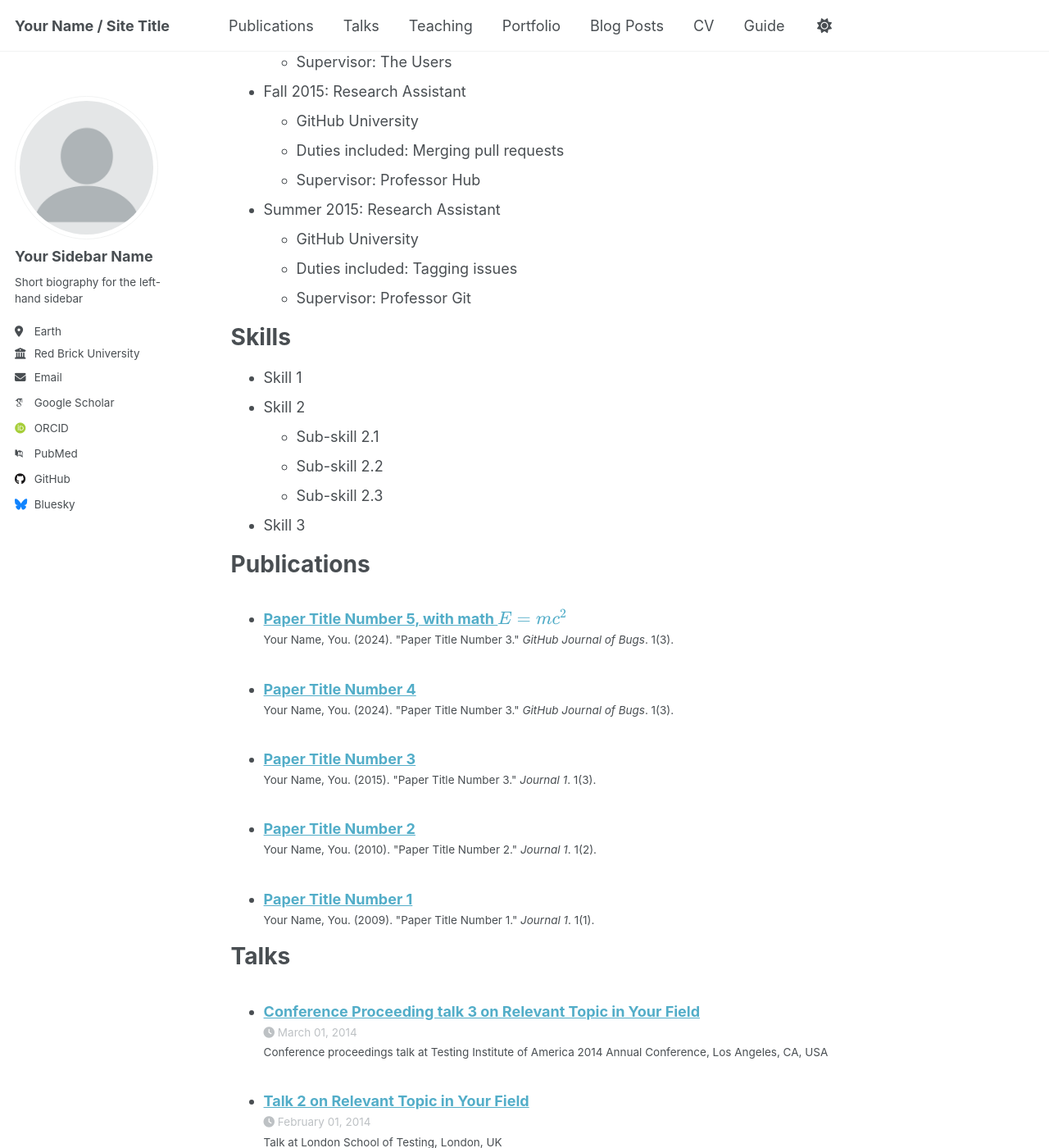
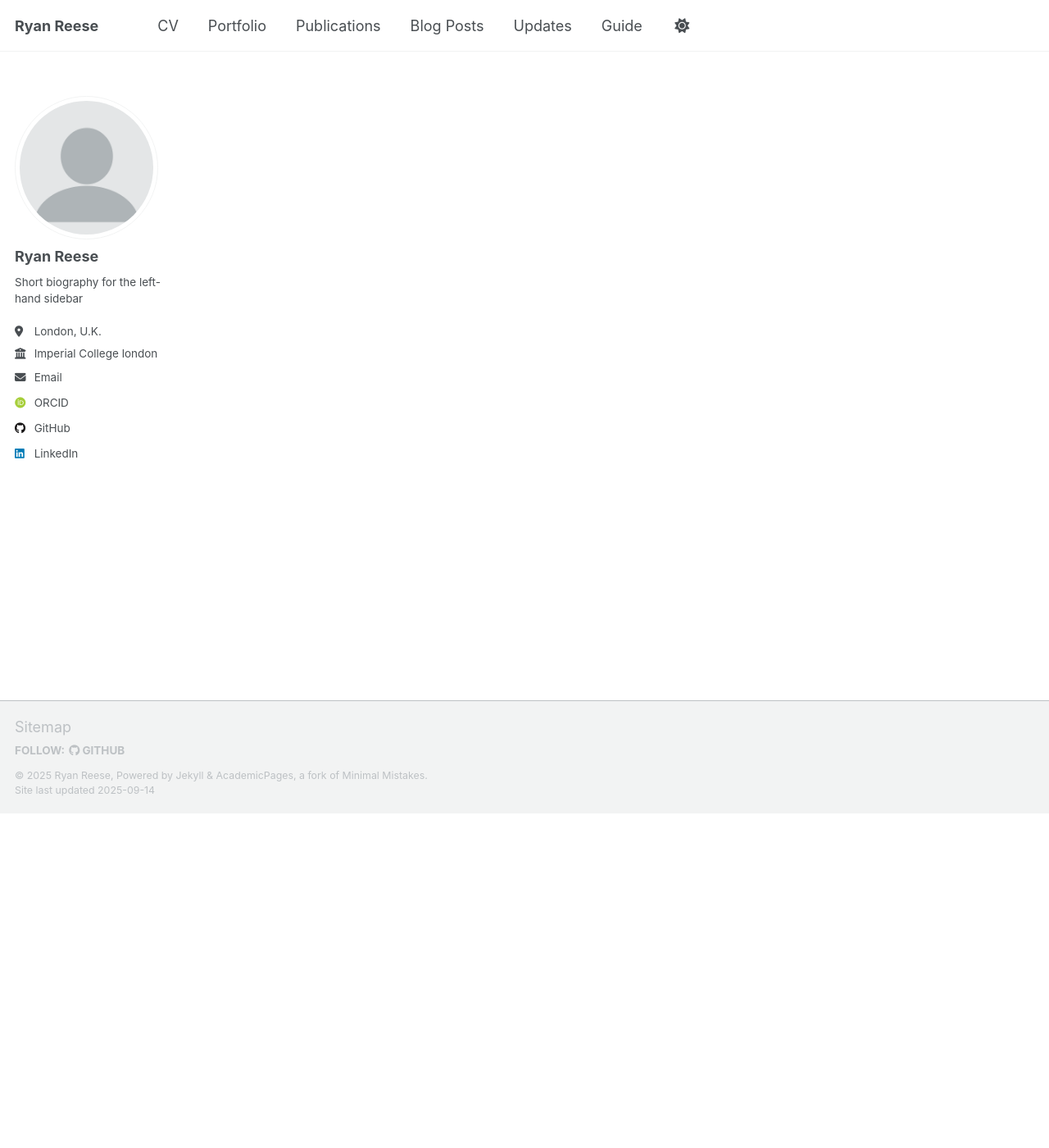
Before and after one commit to Ryan-Reese/Ryan-Reese.github.io, a Jekyll site: the page built from _pages/cv.html, in a window 1280 px wide and 1400 px high, scrolled down 408 px. Shown: the whole window at 82% size. Built offline with Jekyll 4.4.1, drawn with Linux system fonts in a browser that asks for light colours; some web fonts are replaced; a script that is not in the unit is left out; some of the changed text lies outside the part shown.

Commit message:
site settings and adding CV

```diff
--- a/_config.yml
+++ b/_config.yml
@@ -7,16 +7,16 @@
 # server process.
 
 # Basic Site Settings
-locale                   : "en-US"
+locale                   : "en-GB"
 site_theme               : "default" # Currently available options are "default", "air"
-title                    : "Your Name / Site Title"
+title                    : "Ryan Reese"
 title_separator          : "-"
-name                     : &name "Your Name"
-description              : &description "Your Name's academic portfolio"   # Update this with a general description of your site, this is the default if not overridden by a page
-url                      : https://academicpages.github.io # The base hostname & protocol for your site e.g. "https://[your GitHub username].github.io",
+name                     : &name "Ryan Reese"
+description              : &description "Ryan's Menagerie of Research Ramblings"   # Update this with a general description of your site, this is the default if not overridden by a page
+url                      : https://rmrreese.com # The base hostname & protocol for your site e.g. "https://[your GitHub username].github.io",
                                                            # or if you already have some other page hosted on Github then use "https://[your GitHub username].github.io/[Your Repo Name]"
 baseurl                  : "" # the subpath of your site, e.g. "/blog"
-repository               : "academicpages/academicpages.github.io"
+repository               : "Ryan-Reese/Ryan-Reese.github.io"
 
 # Site Author - The following control what appear as part of the author content on the side bar.
 #               If a field is blank the icon and link will not appear, otherwise it will be shown.
@@ -24,23 +24,23 @@
 author:
   # Biographic information
   avatar           : "profile.png"
-  name             : "Your Sidebar Name"
+  name             : "Ryan Reese"
   pronouns         : # example: "she/her"
   bio              : "Short biography for the left-hand sidebar"
-  location         : "Earth"
-  employer         : "Red Brick University"
+  location         : "London, U.K."
+  employer         : "Imperial College london"
   uri              : # URL
-  email            : "none@example.org"
+  email            : "ryan@rmrreese.com"
 
   # Academic websites
   academia         : # URL
   arxiv            : # URL - Update with the correct link to your profile
-  googlescholar    : "https://scholar.google.com/citations?user=PS_CX0AAAAAJ"
+  googlescholar    : # "https://scholar.google.com/citations?user=PS_CX0AAAAAJ"
   inspire-hep      : # URL
   impactstory      : # URL
-  orcid            : "http://orcid.org/yourorcidurl"
+  orcid            : "http://orcid.org/0009-0007-4966-6558"
   semantic         : # URL
-  pubmed           : "https://www.ncbi.nlm.nih.gov/pubmed/?term=john+snow"
+  pubmed           : # "https://www.ncbi.nlm.nih.gov/pubmed/?term=john+snow"
   researchgate     : # URL
   scopus           : # URL
 
@@ -48,13 +48,13 @@
   bitbucket        : # Username - Update with your username on the site
   codepen          : # Username
   dribbble         : # Username
-  github           : "academicpages"
+  github           : "Ryan-Reese"
   kaggle           : # Username
   stackoverflow    : # User number or user number and name (i.e., use "1" or "1/jeff-atwood")
 
   # Social media
   artstation       : # Username
-  bluesky          : "bsky.app" # Replace this with you Bluesky username
+  bluesky          : # "bsky.app" # Replace this with you Bluesky username
   facebook         : # Username
   flickr           : # Username
   foursquare       : # Username
@@ -63,7 +63,7 @@
   keybase          : # Username
   instagram        : # Username
   lastfm           : # Username
-  linkedin         : # Username
+  linkedin         : rmrr
   mastodon         : # URL
   medium           : # URL
   pinterest        : # Username
@@ -122,7 +122,7 @@
       options:
         format           : "iso8601" # "iso8601" (default), "timestamp-seconds", "timestamp-milliseconds"
 atom_feed:
-  hide                   : false     # change to true to hide the RSS feed in the footer
+  hide                   : true     # change to true to hide the RSS feed in the footer
   path                   : # blank (default) uses feed.xml
 
 
--- a/_data/navigation.yml
+++ b/_data/navigation.yml
@@ -8,26 +8,20 @@
 #      Markdown formatted page while the second is generated using JSON.
 
 main:
-  - title: "Publications"
-    url: /publications/
-
-  - title: "Talks"
-    url: /talks/
-
-  - title: "Teaching"
-    url: /teaching/
+  - title: "CV"
+    url: /cv/
 
   - title: "Portfolio"
     url: /portfolio/
 
+  - title: "Publications"
+    url: /publications/
+
   - title: "Blog Posts"
     url: /year-archive/
 
-  - title: "CV"
-    url: /cv/
-
-  # - title: "CV"
-  #   url: /cv-json/
+  - title: "Updates"
+    url: /updates/
 
   - title: "Guide"
     url: /markdown/
--- /dev/null
+++ b/_pages/cv.html
@@ -0,0 +1,24 @@
+---
+layout: archive
+title: "CV"
+permalink: /cv/
+author_profile: true
+redirect_from:
+  - /resume
+---
+
+<div id="adobe-dc-view" style="height: 360px; width: 500px;"></div>
+<script src="https://acrobatservices.adobe.com/view-sdk/viewer.js"></script>
+<script type="text/javascript">
+  document.addEventListener("adobe_dc_view_sdk.ready", function(){
+    var adobeDCView = new AdobeDC.View({clientId: "15a772aad2914c3097b89171cf9304d1", divId: "adobe-dc-view"});
+    adobeDCView.previewFile({
+      content:{ location:
+        { url: "https://rmrreese.com/files/CV_Ryan_Reese.pdf"}},
+      metaData:{fileName: "CV_Ryan_Reese.pdf"}
+    },
+    {
+      embedMode: "SIZED_CONTAINER"
+    });
+  });
+</script>
```
Also changed, not shown: _drafts/cv.md (renamed from _pages/cv.md), 1 other file.
